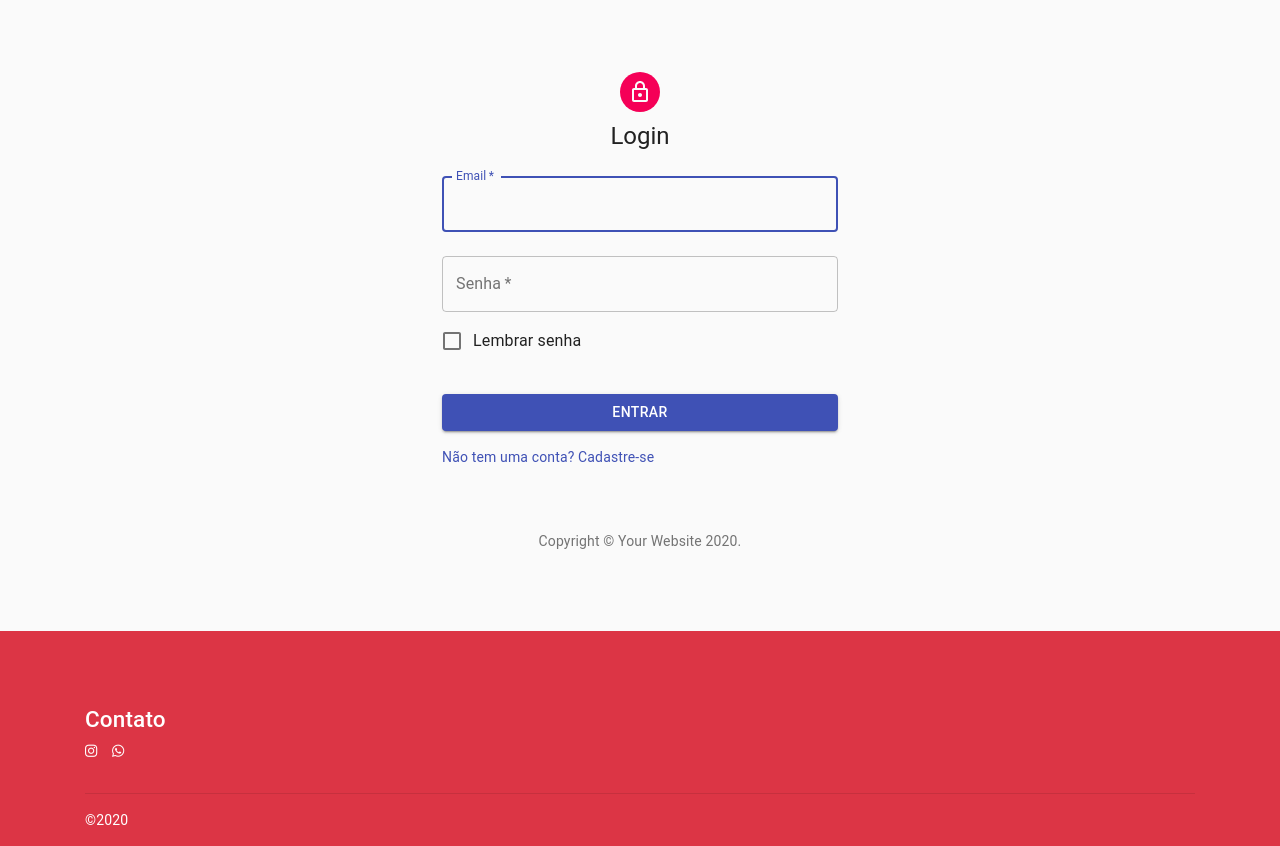
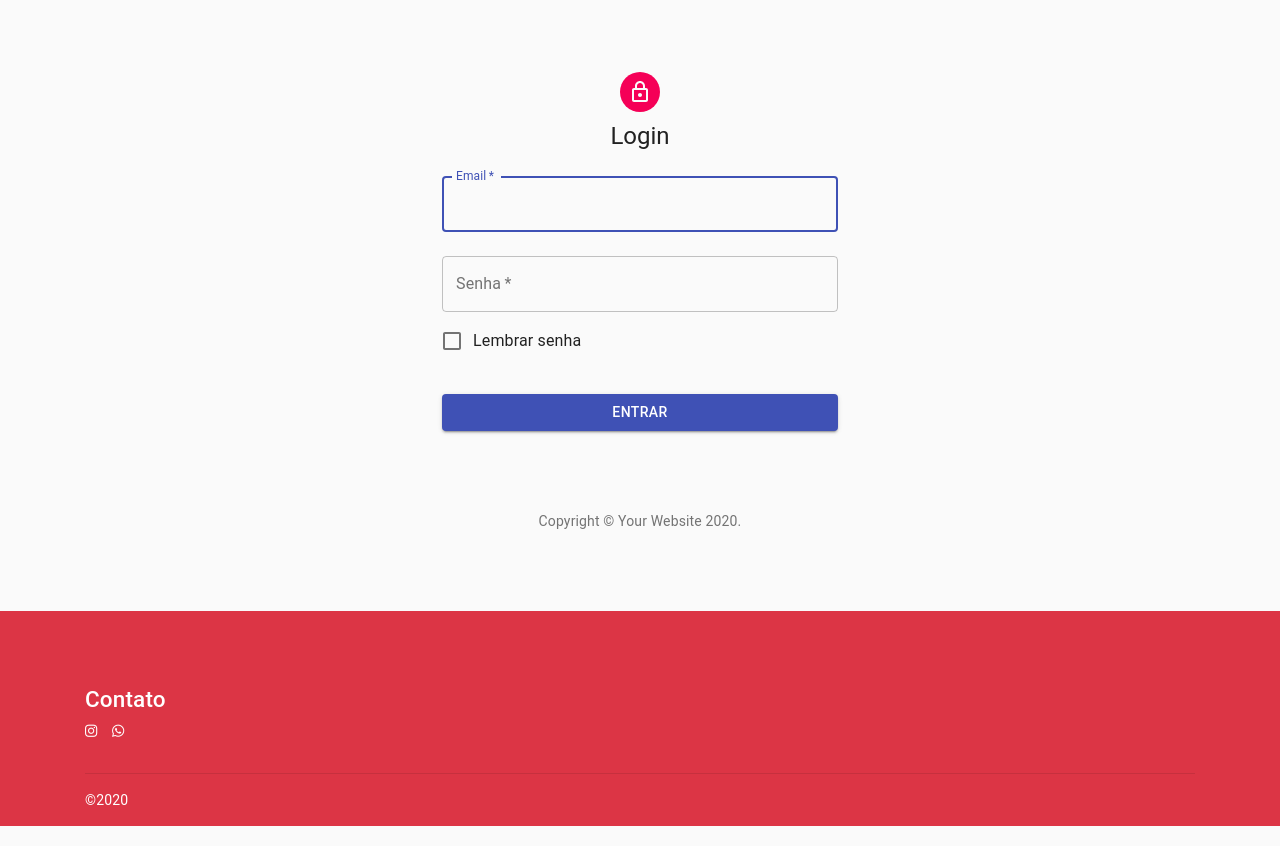
Before and after one commit to jvictor23/react-desenhos-realistas, a React (Create React App) app: page /admin in a window 1280 px wide. Built offline with nearby package versions, Linux system fonts and the light colour scheme; no server answers.

Commit message:
Retirando link de cadastro de usuario da pagina de login

```diff
--- a/src/view/login.js
+++ b/src/view/login.js
@@ -125,9 +125,9 @@ export default function SignIn(props) {
               </Link>
             </Grid>*/}
             <Grid item>
-              <Link href="/cadastro-usuario" variant="body2">
+              {/* <Link href="/cadastro-usuario" variant="body2">
                 {"Não tem uma conta? Cadastre-se"}
-              </Link>
+              </Link> */}
             </Grid>
           </Grid>
         </form>
```
